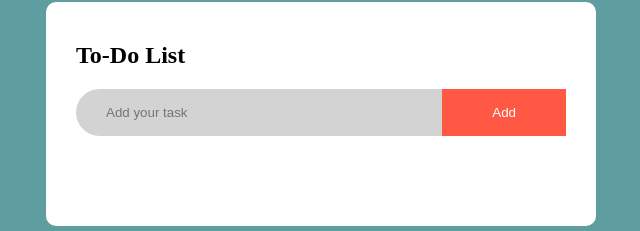
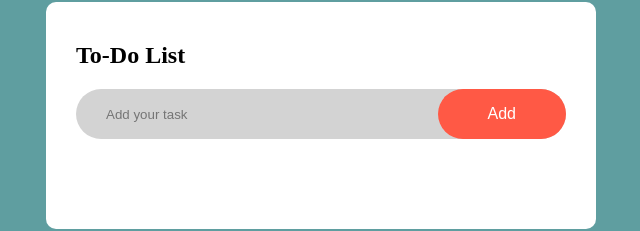
Before and after one commit to ZocDock/DemoToDo, a website: page index.html in a window 1280 px wide. Shown: the part 108-339 px from the top of the page, without its empty margins (319-959 px from the left). Drawn offline with Linux system fonts and the light colour scheme.

Commit message:
added more styling for the add button

```diff
--- a/styles.css
+++ b/styles.css
@@ -55,4 +55,7 @@ button{
     padding: 16px 50px;
     background: #ff5945;
     color: white;
+    font-size: 16px;
+    cursor: pointer;
+    border-radius: 40px;
 }
```
